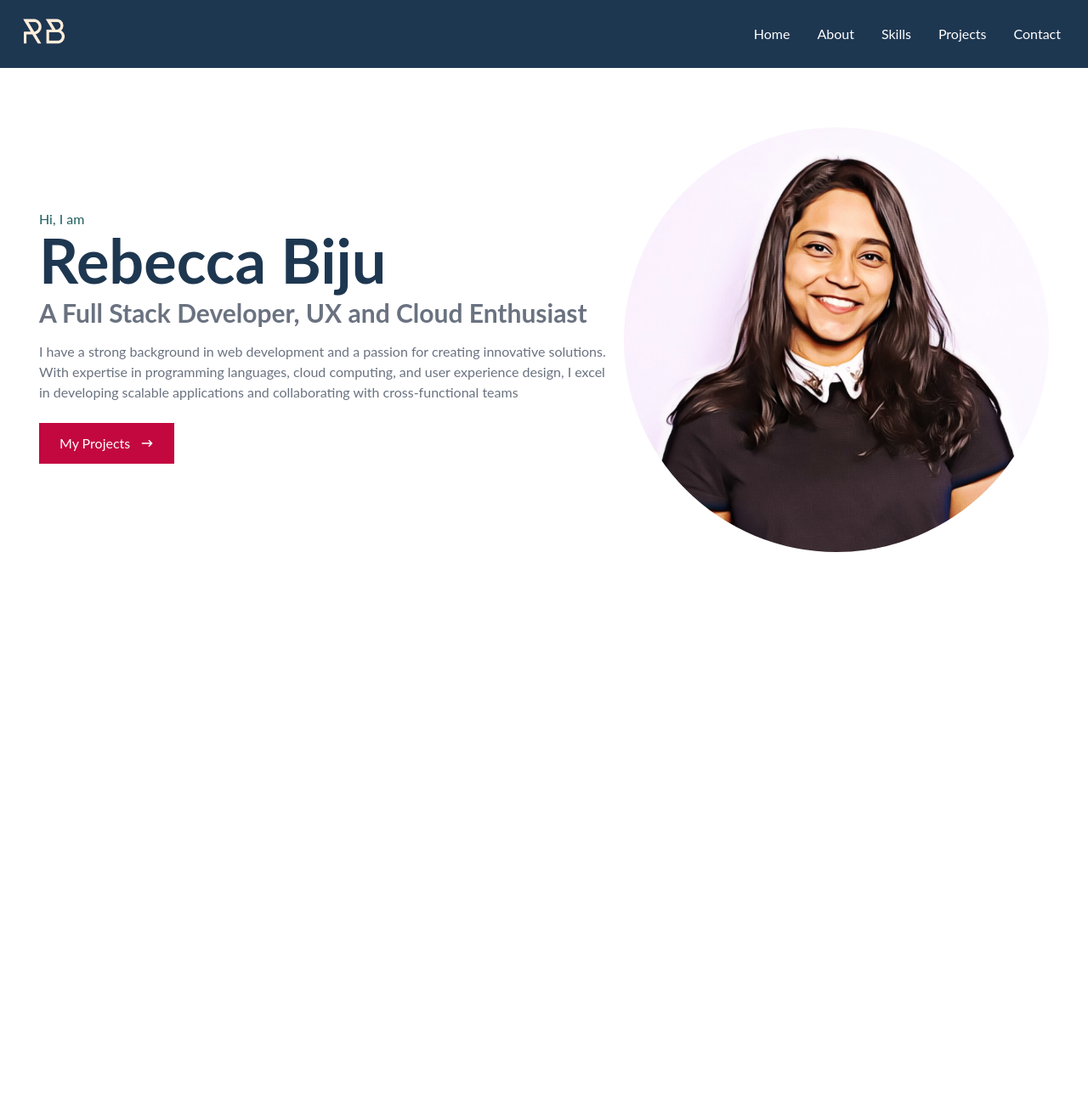
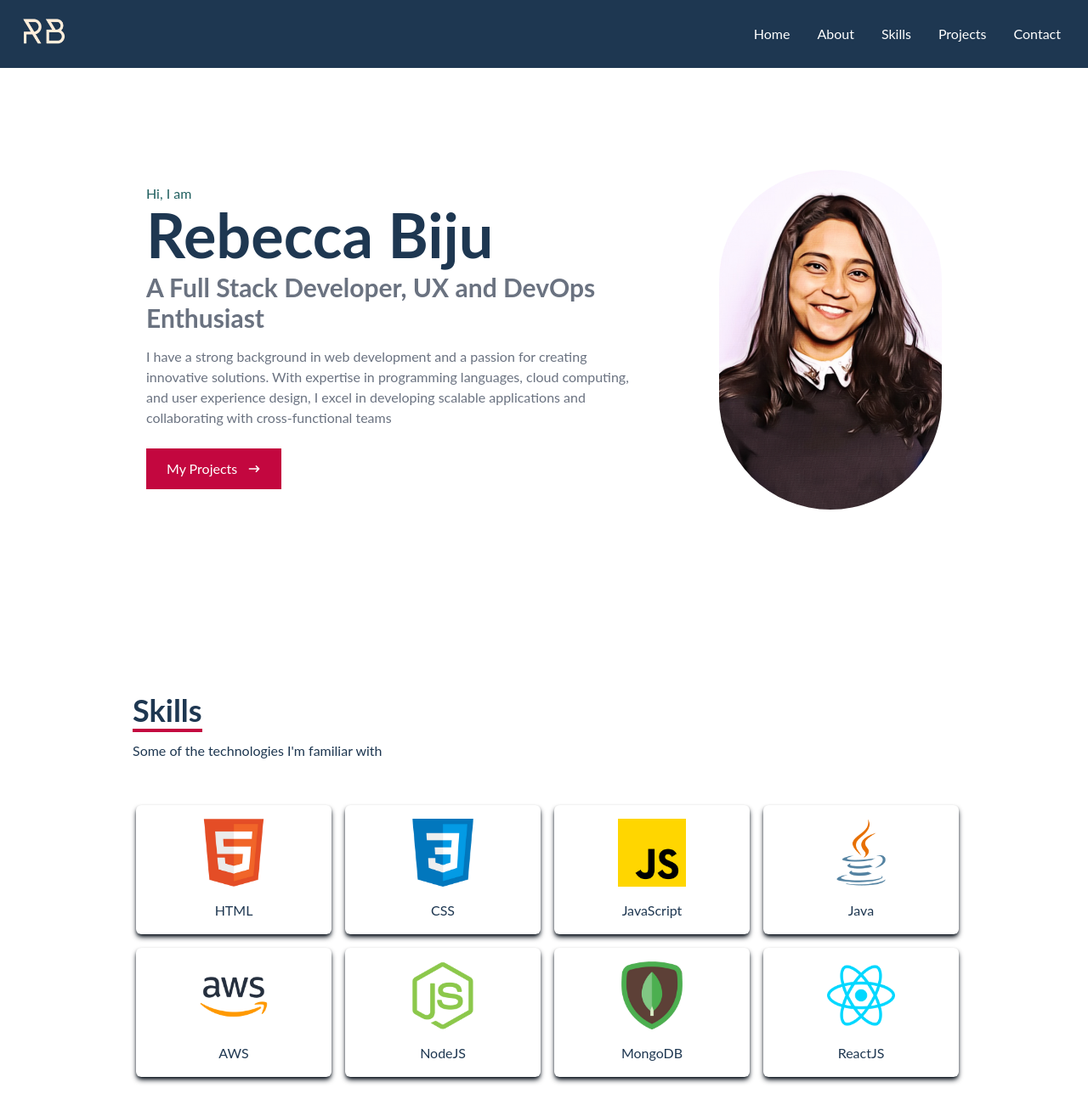
Before and after one commit to beccccaboo/beccccaboo, a React (Create React App) app: page / in a window 1280 px wide. Shown: the top 1314 px of the page at 85% size. Before the commit the page ends 800 px from the top, so only its background shows below. Built offline with nearby package versions, Linux system fonts and the light colour scheme; the HTML template or start-up script is replaced by a standard one.

Commit message:
Skills section

```diff
--- a/src/App.js
+++ b/src/App.js
@@ -1,11 +1,13 @@
 import Home from "./components/Home";
 import Navbar from "./components/Navbar";
+import Skills from "./components/Skills";
 
 function App() {
   return (
     <div >
       <Navbar/>
       <Home/>
+      <Skills/>
     </div>
   );
 }
--- a/src/components/Home.jsx
+++ b/src/components/Home.jsx
@@ -1,22 +1,24 @@
 import React from 'react'
 import { HiArrowNarrowRight } from 'react-icons/hi'
 import ProfileImage from '../assets/Self.png'
-import { Slide } from "react-awesome-reveal";
+
 const Home = () => {
   return (
-    <div className='w-full max-h-[100%] md:flex justify-center items-center mx-auto gap-5'>
-        <div name='home' className='w-full h-screen md:max-w-[700px] text-left'>
-            <div className='max-w-[1000px] flex flex-col justify-center h-full mx-auto pl-8'>
+    // Container for both image and text
+    <div name='home' className='max-w-[1000px] w-full max-h-[100%] sm:flex sm:flex-row justify-center items-center mx-auto gap-5'>
+        {/* Container flexbox for text */}
+        <div className='w-full h-screen md:max-w-[750px] text-left'>
+            <div className='max-w-[1000px] flex flex-col justify-center h-full mx-8 sm:ml-8'>
                 <p className='text-[#1E5E5E]'>Hi, I am</p>
-                <h1 className='text-4xl sm:text-7xl font-bold text-[#1e3751] mb-2'>Rebecca Biju</h1>
-                <h6 className='text-2xl sm:text-3xl font-bold text-[#6a7280] max-w-[700px]'>A Full Stack Developer, UX and Cloud Enthusiast</h6>
+                <h1 className='text-4xl md:text-7xl font-bold text-[#1e3751] mb-2'>Rebecca Biju</h1>
+                <h6 className='text-2xl md:text-3xl font-bold text-[#6a7280] max-w-[800px]'>A Full Stack Developer, UX and DevOps Enthusiast</h6>
                 <p className='text-[#6a7280] py-4 max-w-[700px]'>I have a strong background in web development and a passion for creating innovative solutions. With expertise in programming languages, cloud computing, and user experience design, I excel in developing scalable applications and collaborating with cross-functional teams</p>
                 <div>
                     <button className='text-white bg-[#C3073F] px-6 py-3 my-2 flex items-center hover:bg-[#1e3751]'>My Projects <HiArrowNarrowRight className='ml-3'/></button>
                 </div>
             </div>
         </div>
-        <div className="lg:w-[500px] lg:h-[500px] md:w-[300px] md:h-[300px] rounded-full overflow-hidden mr-8">
+        <div className="hidden sm:block lg:w-[400px] lg:h-[400px] md:w-[300px] md:h-[300px] sm:w-[250px] sm:h-[250px] rounded-full overflow-hidden mx-8 sm:mr-8">
             <img className='object-cover h-[100%] w-[100%]' src={ProfileImage} alt="Profile"/>
         </div>
     </div>
--- /dev/null
+++ b/src/components/Skills.jsx
@@ -0,0 +1,62 @@
+import React from 'react'
+import HTML from '../assets/html.png'
+import AWS from '../assets/aws.png'
+import CSS from '../assets/css.png'
+import Github from '../assets/github.png'
+import Java from '../assets/java.png'
+import Javascript from '../assets/javascript.png'
+import Mongo from '../assets/mongo.png'
+import Node from '../assets/node.png'
+import reactJS from '../assets/react.png'
+
+
+const Skills = () => {
+  return (
+    <div name = 'skills' className='text-[#1e3751]'>
+        <div className='max-w-[1000px] mx-auto p-4 flex flex-col justify-center w-full h-full'>
+            <div>
+                <p className='text-4xl font-bold border-b-4 border-[#C3073F] inline'>Skills</p>
+                <p className='py-4'>Some of the technologies I'm familiar with</p>
+            </div>
+
+
+            <div className='w-full grid grid-cols-2 sm:grid-cols-4 gap-4 text-center py-8 m-1'>
+                <div className='shadow-md shadow-[#040c16] hover:scale-105 duration-500 rounded-md'>
+                    <img className='mt-4 w-20 mx-auto' src={HTML} alt='HTML'></img>
+                    <p className='my-4'>HTML</p>
+                </div>
+                <div className='shadow-md shadow-[#040c16] hover:scale-105 duration-500 rounded-md'>
+                    <img className='mt-4 w-20 mx-auto' src={CSS} alt='CSS'></img>
+                    <p className='my-4'>CSS</p>
+                </div>
+                <div className='shadow-md shadow-[#040c16] hover:scale-105 duration-500 rounded-md'>
+                    <img className='mt-4 w-20 mx-auto' src={Javascript} alt='JavaScript'></img>
+                    <p className='my-4'>JavaScript</p>
+                </div>
+                <div className='shadow-md shadow-[#040c16] hover:scale-105 duration-500 rounded-md'>
+                    <img className='mt-4 w-20 mx-auto' src={Java} alt='Java'></img>
+                    <p className='my-4'>Java</p>
+                </div>
+                <div className='shadow-md shadow-[#040c16] hover:scale-105 duration-500 rounded-md'>
+                    <img className='mt-4 w-20 mx-auto' src={AWS} alt='AWS'></img>
+                    <p className='my-4'>AWS</p>
+                </div>
+                <div className='shadow-md shadow-[#040c16] hover:scale-105 duration-500 rounded-md'>
+                    <img className='mt-4 w-20 mx-auto' src={Node} alt='NodeJS'></img>
+                    <p className='my-4'>NodeJS</p>
+                </div>
+                <div className='shadow-md shadow-[#040c16] hover:scale-105 duration-500 rounded-md'>
+                    <img className='mt-4 w-20 mx-auto' src={Mongo} alt='MongoDB'></img>
+                    <p className='my-4'>MongoDB</p>
+                </div>
+                <div className='shadow-md shadow-[#040c16] hover:scale-105 duration-500 rounded-md'>
+                    <img className='mt-4 w-20 mx-auto' src={reactJS} alt='ReactJS'></img>
+                    <p className='my-4'>ReactJS</p>
+                </div>
+            </div>
+        </div>
+    </div>
+  )
+}
+
+export default Skills
```
Also changed, not shown: src/assets/aws.png, src/assets/java.png (added), src/components/About.jsx (added).
